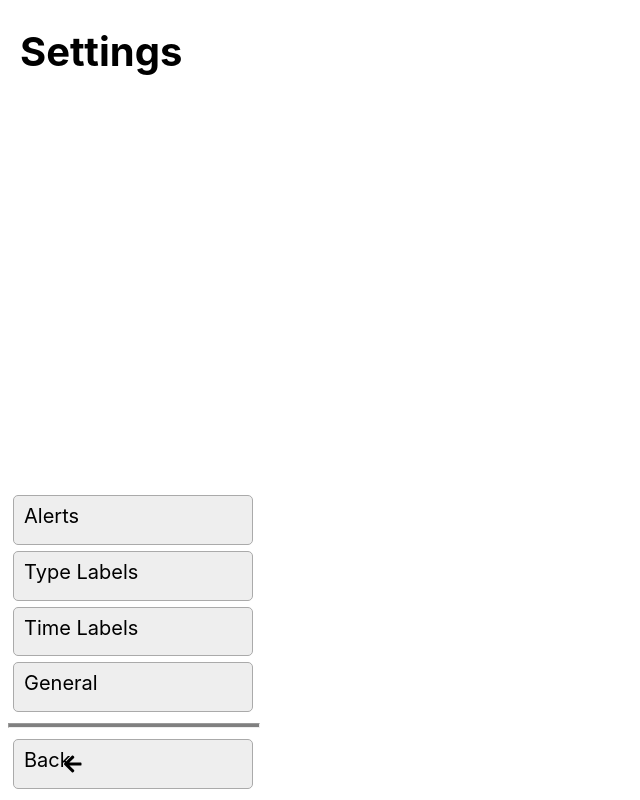
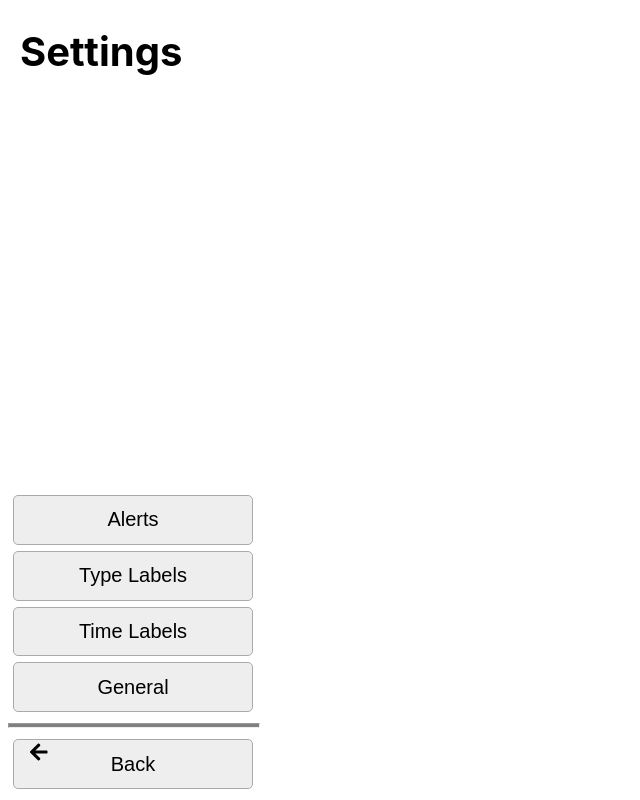
Before and after one commit to Kacper-Lubisz/TrayMaster, a React (Create React App) app: page /settings in a window 1280 px wide. Shown: the whole page, without its empty margins (0-640 px from the left). Built offline with nearby package versions, Linux system fonts and the light colour scheme.

Commit message:
navigation upgraded to use history, added to shelfview, menu and settings, all conflicts and comments resolved

```diff
--- a/src/MainMenu.tsx
+++ b/src/MainMenu.tsx
@@ -1,5 +1,6 @@
 import React from "react";
-import {Redirect} from "react-router-dom";
+import {RouteComponentProps} from "react-router-dom";
+import {withRouter} from "react-router";
 import "./styles/mainmenu.scss";
 import {FontAwesomeIcon} from "@fortawesome/react-fontawesome";
 import {faExclamationTriangle as warningIcon} from "@fortawesome/free-solid-svg-icons";
@@ -11,29 +12,20 @@ import {StandardDialog} from "./App";
  */
 interface MainMenuProps {
     openDialog: (dialog: ((close: () => void) => StandardDialog)) => void
-    //Number of items about to expire, needs to be fetched from database in this file
     expiryAmount: number;
 }
+
 
 /**
  * This class creates the main menu, redirecting to other screens
  * by changing state values when buttons are pressed
- * TODO change which path it redirects to when those are finished
+ * TODO change which path it pushes to when those are added
  * Only shows the alert when an item is withing chosen expiry range
  */
-export class MainMenu extends React.Component<MainMenuProps, any> {
-  state = {
-    changeScreen:false,
-    toScreen: '',
-  }
+class MainMenu extends React.Component<RouteComponentProps & MainMenuProps> {
 
     render() {
-      if (this.state.changeScreen === true){
-        return <Redirect to={this.state.toScreen}/>
-      }
         return (
-            //Links are buttons
-            //When all are implemented they should not all say "/SettingsPage"
             <div className="main-menu">
                 <div className="menu-header">
                     <h1>Shelfmaster</h1>
@@ -48,10 +40,17 @@ export class MainMenu extends React.Component<MainMenuProps, any> {
                 }
 
                 <div className="menu-btn-container">
-                    <button className="key-btn" onClick={() => this.setState({changeScreen: true, toScreen:'/'})}><p>Back to Shelf View</p></button>
-                    <button className="key-btn" onClick={() => this.setState({changeScreen: true, toScreen:'/Settings'})}><p>Search</p></button>
-                    <button className="key-btn" onClick={() => this.setState({changeScreen: true, toScreen:'/Settings'})}><p>Report</p></button>
-                    <button className="key-btn" onClick={() => this.setState({changeScreen: true, toScreen:'/Settings'})}><p>Settings</p></button>
+                    <button className="key-btn" onClick={() => this.props.history.push("/")}>
+                        <p>Back to Shelf View</p></button>
+                    <button className="key-btn"
+                            onClick={() => this.props.history.push("/settings")}><p>Search</p>
+                    </button>
+                    <button className="key-btn"
+                            onClick={() => this.props.history.push("/settings")}><p>Report</p>
+                    </button>
+                    <button className="key-btn"
+                            onClick={() => this.props.history.push("/settings")}><p>Settings</p>
+                    </button>
 
                 </div>
 
@@ -59,3 +58,5 @@ export class MainMenu extends React.Component<MainMenuProps, any> {
         );
     }
 }
+
+export default withRouter(MainMenu);
--- a/src/PageNotFoundPage.tsx
+++ b/src/PageNotFoundPage.tsx
@@ -1,15 +1,20 @@
 import React from "react";
+import {RouteComponentProps, withRouter} from "react-router-dom";
 
 
-export class PageNotFoundPage extends React.Component<any, any> {
-
+class PageNotFoundPage extends React.Component<RouteComponentProps, any> {
 
     render() {
         return (
             <div>
                 <h1>Page not found</h1>
+                <button className="key-btn"
+                        onClick={() => this.props.history.push("/menu")}><p>Go to Main Menu</p>
+                </button>
             </div>
         );
     }
 
 }
+
+export default withRouter(PageNotFoundPage);
--- a/src/SettingsPage.tsx
+++ b/src/SettingsPage.tsx
@@ -1,12 +1,19 @@
 import React from "react";
 import "./styles/settings.scss";
-import {Link} from "react-router-dom";
+import {RouteComponentProps, withRouter} from "react-router-dom";
 import {FontAwesomeIcon} from "@fortawesome/react-fontawesome";
 import {faArrowLeft} from "@fortawesome/free-solid-svg-icons";
+import {StandardDialog} from "./App";
 
+interface SettingsProps {
+    openDialog: (dialog: ((close: () => void) => StandardDialog)) => void
+}
 
-export class SettingsPage extends React.Component<any, any> {
-
+/**
+ * RouteComponentProps enables the history.push to change paths
+ * TODO change paths when those screens are added
+ */
+class SettingsPage extends React.Component<RouteComponentProps & SettingsProps, any> {
 
     render() {
         return (
@@ -15,18 +22,27 @@ export class SettingsPage extends React.Component<any, any> {
                     <h1>Settings</h1>
                 </div>
                 <div className="settings-btns">
-                    <Link to="/menu" className="key-btn" style={{textDecoration: "none"}}><p>Alerts</p></Link>
-                    <Link to="/menu" className="key-btn" style={{textDecoration: "none"}}><p>Type Labels</p></Link>
-                    <Link to="/menu" className="key-btn" style={{textDecoration: "none"}}><p>Time Labels</p></Link>
-                    <Link to="/menu" className="key-btn" style={{textDecoration: "none"}}><p>General</p></Link>
+                    <button className="key-btn" onClick={() => this.props.history.push("/settings")}>
+                        <p>Alerts</p></button>
+                    <button className="key-btn"
+                            onClick={() => this.props.history.push("/menu")}><p>Type Labels</p>
+                    </button>
+                    <button className="key-btn"
+                            onClick={() => this.props.history.push("/menu")}><p>Time Labels</p>
+                    </button>
+                    <button className="key-btn"
+                            onClick={() => this.props.history.push("/menu")}><p>General</p>
+                    </button>
                     <hr className="line"/>
-                    <Link to="/menu" className="key-btn" style={{textDecoration: "none"}}>
+                    <button className="key-btn" onClick={() => this.props.history.push("/menu")}>
                         <FontAwesomeIcon className="back-btn" icon={faArrowLeft}/>
                         <p>Back</p>
-                    </Link>
+                    </button>
                 </div>
             </div>
         );
     }
 
 }
+
+export default withRouter(SettingsPage);
--- a/src/ShelfView.tsx
+++ b/src/ShelfView.tsx
@@ -30,6 +30,7 @@ import Popup from "reactjs-popup";
 import {FontAwesomeIcon} from "@fortawesome/react-fontawesome";
 import {StandardDialog} from "./App";
 import {getTextColorForBackground} from "./utils/getTextColorForBackground";
+import {RouteComponentProps, withRouter} from "react-router-dom";
 
 /**
  * Proper modulo function (gives a non-negative remainder as per mathematical definition)
@@ -79,7 +80,7 @@ interface ShelfViewState {
     isNavModalOpen: boolean;
 }
 
-export class ShelfView extends React.Component<ShelfViewProps, ShelfViewState> {
+class ShelfView extends React.Component<RouteComponentProps & ShelfViewProps, ShelfViewState> {
 
     constructor(props: any) {
         super(props);
@@ -638,8 +639,8 @@ export class ShelfView extends React.Component<ShelfViewProps, ShelfViewState> {
                             {name: "Cancel", onClick: this.discardEditShelf.bind(this, this.state.currentView)},
                             {name: "Save", onClick: this.finaliseEditShelf.bind(this, this.state.currentView)},
                         ] : [ // Generate sidebar buttons
-                            {name: "Settings", onClick: () => alert("Settings")},
-                            {name: "Home", onClick: () => alert("Home")},
+                            {name: "Settings", onClick: () => this.props.history.push("/settings")},
+                            {name: "Home", onClick: () => this.props.history.push("/menu")},
                             {name: "Clear Trays", onClick: this.clearTrays.bind(this)},
                             {name: "Edit Shelf", onClick: this.enterEditShelf.bind(this)},
                             {name: "Navigator", onClick: this.openNavigator.bind(this)}, // disable if view is a
@@ -827,3 +828,5 @@ export class ShelfView extends React.Component<ShelfViewProps, ShelfViewState> {
     }
 
 }
+
+export default withRouter(ShelfView);
--- a/src/styles/settings.scss
+++ b/src/styles/settings.scss
@@ -23,14 +23,6 @@
   height: 300px;
   width: 250px;
 
-  a {
-    position: relative;
-  }
-
-  p {
-    //font-size: 14px;
-  }
-
   .line {
     //line above 'back'
     background: gray;
@@ -38,11 +30,12 @@
     width: inherit;
   }
 
-  .back-btn {
-    //back button icon
-    position: absolute;
-    top: 50%;
-    transform: translate(0, -50%);
-    left: 50px;
-  }
 }
+
+.back-btn {
+  //back button icon
+  position: fixed;
+  top: 94%;
+  transform: translate(0, -50%);
+  left: 30px;
+}
```
Also changed, not shown: package.json (+0 -11 lines), src/App.tsx (+5 -4 lines), src/Settings.tsx (deleted, +0 -44 lines), 1 other file (tests, documents, lock files or other folders).
